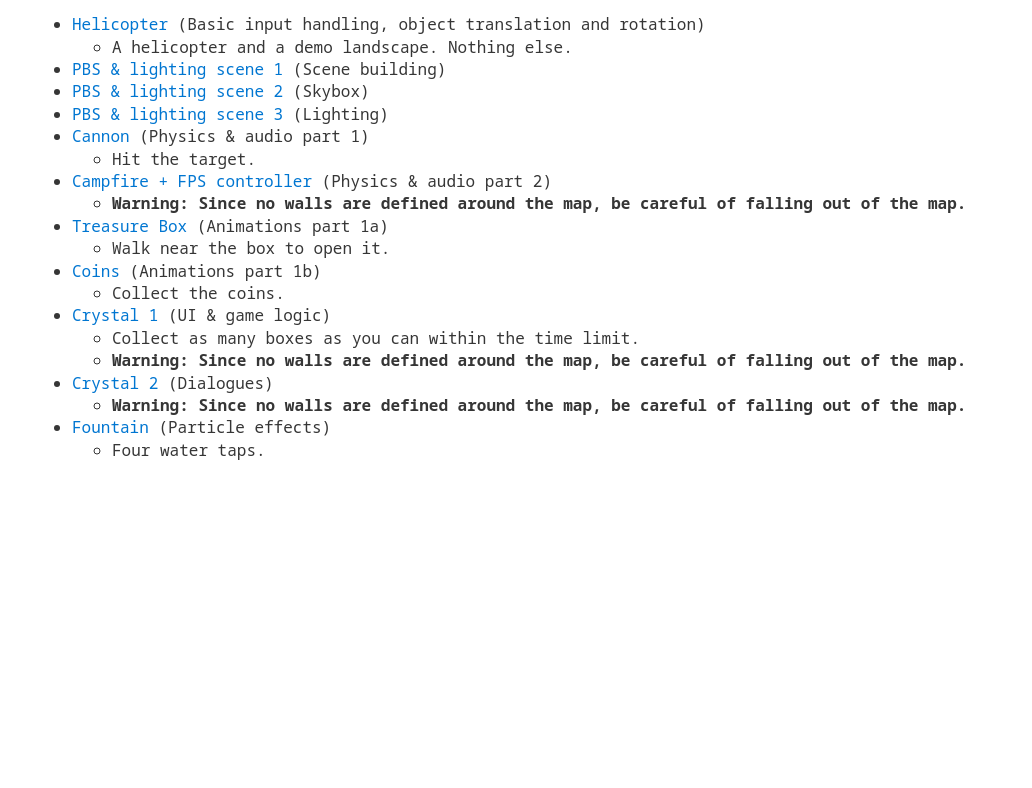
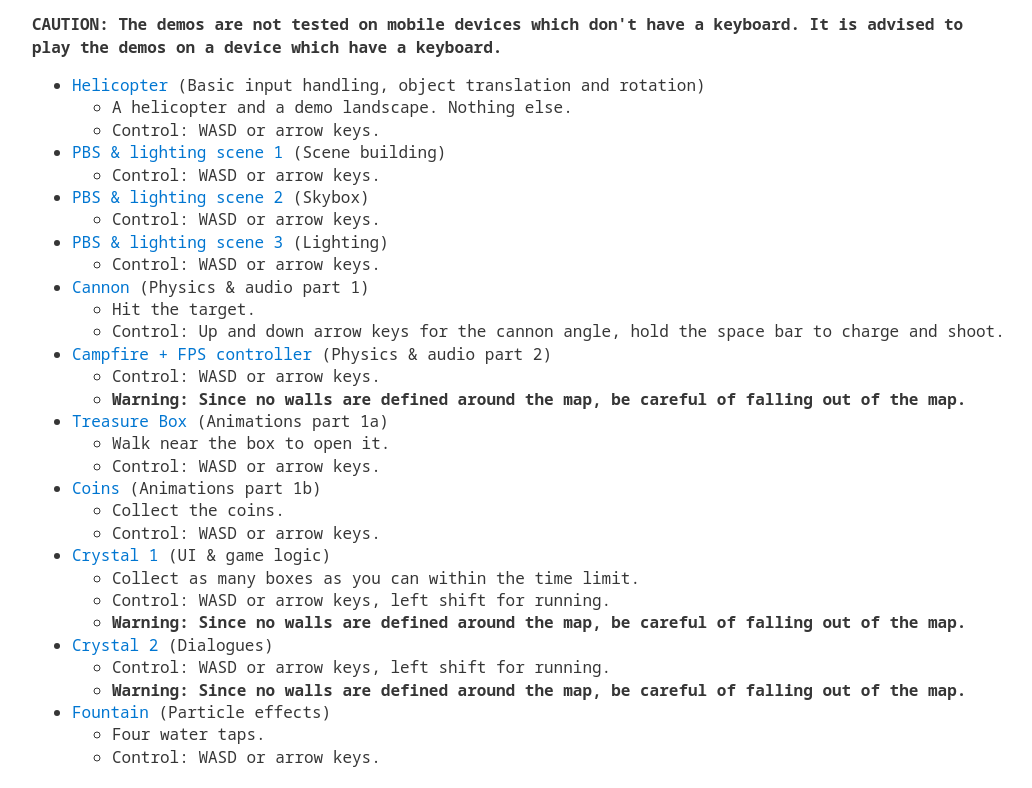
Before and after one commit to GFHK-SDGM/unity-demo, a plain HTML site: page index.htm in a window 1280 px wide. Shown: the part 76-864 px from the top of the page, without its empty margins (120-1152 px from the left). Before the commit the page ends 800 px from the top, so only its background shows below. Drawn offline with Linux system fonts and the light colour scheme.

Commit message:
Slightly modify the homepage.

```diff
--- a/index.htm
+++ b/index.htm
@@ -9,63 +9,81 @@
 </head>
 <body>
 <h1>Unity Demos</h1>
+<p><b>CAUTION: The demos are not tested on mobile devices which don't have a keyboard. It is advised to play the demos on a device which have a keyboard.</b></p>
 <ul>
 	<li>
-		<a href="helicopter/index.htm">Helicopter</a> (Basic input handling, object translation and rotation)
+		<a href="helicopter/index.html">Helicopter</a> (Basic input handling, object translation and rotation)
 		<ul>
 			<li>A helicopter and a demo landscape. Nothing else.</li>
+			<li>Control: WASD or arrow keys.</li>
 		</ul>
 	</li>
 	<li>
-		<a href="pbs1/index.htm">PBS & lighting scene 1</a> (Scene building)
-	</li>
-	<li>
-		<a href="pbs2/index.htm">PBS & lighting scene 2</a> (Skybox)
-	</li>
-	<li>
-		<a href="pbs3/index.htm">PBS & lighting scene 3</a> (Lighting)
-	</li>
-	<li>
-		<a href="cannon/index.htm">Cannon</a> (Physics & audio part 1)
+		<a href="pbs1/index.html">PBS & lighting scene 1</a> (Scene building)
 		<ul>
-			<li>Hit the target.</li>
+			<li>Control: WASD or arrow keys.</li>
 		</ul>
 	</li>
 	<li>
-		<a href="campfire/index.htm">Campfire + FPS controller</a> (Physics & audio part 2)
+		<a href="pbs2/index.html">PBS & lighting scene 2</a> (Skybox)
 		<ul>
+			<li>Control: WASD or arrow keys.</li>
+		</ul>
+	</li>
+	<li>
+		<a href="pbs3/index.html">PBS & lighting scene 3</a> (Lighting)
+		<ul>
+			<li>Control: WASD or arrow keys.</li>
+		</ul>
+	</li>
+	<li>
+		<a href="cannon/index.html">Cannon</a> (Physics & audio part 1)
+		<ul>
+			<li>Hit the target.</li>
+			<li>Control: Up and down arrow keys for the cannon angle, hold the space bar to charge and shoot.</li>
+		</ul>
+	</li>
+	<li>
+		<a href="campfire/index.html">Campfire + FPS controller</a> (Physics & audio part 2)
+		<ul>
+			<li>Control: WASD or arrow keys.</li>
 			<li><b>Warning: Since no walls are defined around the map, be careful of falling out of the map.</b></li>
 		</ul>
 	</li>
 	<li>
-		<a href="treasure_box/index.htm">Treasure Box</a> (Animations part 1a)
+		<a href="treasure_box/index.html">Treasure Box</a> (Animations part 1a)
 		<ul>
 			<li>Walk near the box to open it.</li>
+			<li>Control: WASD or arrow keys.</li>
 		</ul>
 	</li>
 	<li>
-		<a href="coins/index.htm">Coins</a> (Animations part 1b)
+		<a href="coins/index.html">Coins</a> (Animations part 1b)
 		<ul>
 			<li>Collect the coins.</li>
+			<li>Control: WASD or arrow keys.</li>
 		</ul>
 	</li>
 	<li>
-		<a href="crystal1/index.htm">Crystal 1</a> (UI & game logic)
+		<a href="crystal1/index.html">Crystal 1</a> (UI & game logic)
 		<ul>
 			<li>Collect as many boxes as you can within the time limit.</li>
+			<li>Control: WASD or arrow keys, left shift for running.</li>
 			<li><b>Warning: Since no walls are defined around the map, be careful of falling out of the map.</b></li>
 		</ul>
 	</li>
 	<li>
-		<a href="crystal2/index.htm">Crystal 2</a> (Dialogues)
+		<a href="crystal2/index.html">Crystal 2</a> (Dialogues)
 		<ul>
+			<li>Control: WASD or arrow keys, left shift for running.</li>
 			<li><b>Warning: Since no walls are defined around the map, be careful of falling out of the map.</b></li>
 		</ul>
 	</li>
 	<li>
-		<a href="fountain/index.htm">Fountain</a> (Particle effects)
+		<a href="fountain/index.html">Fountain</a> (Particle effects)
 		<ul>
 			<li>Four water taps.</li>
+			<li>Control: WASD or arrow keys.</li>
 		</ul>
 	</li>
 </ul>
```
